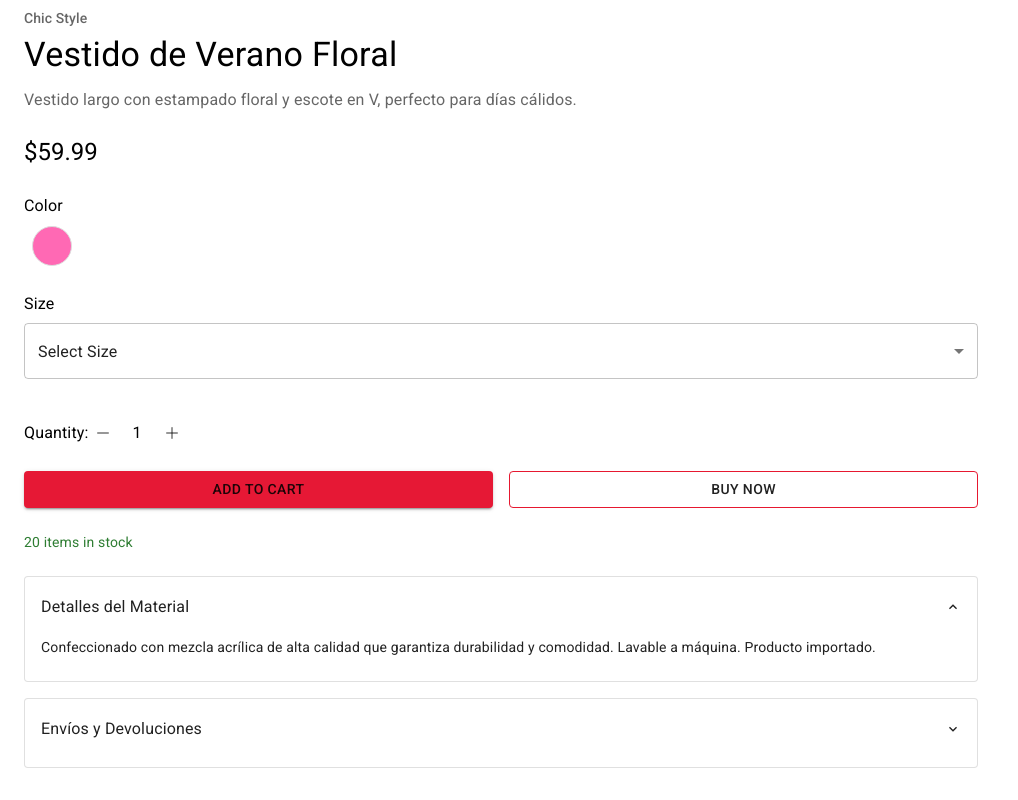
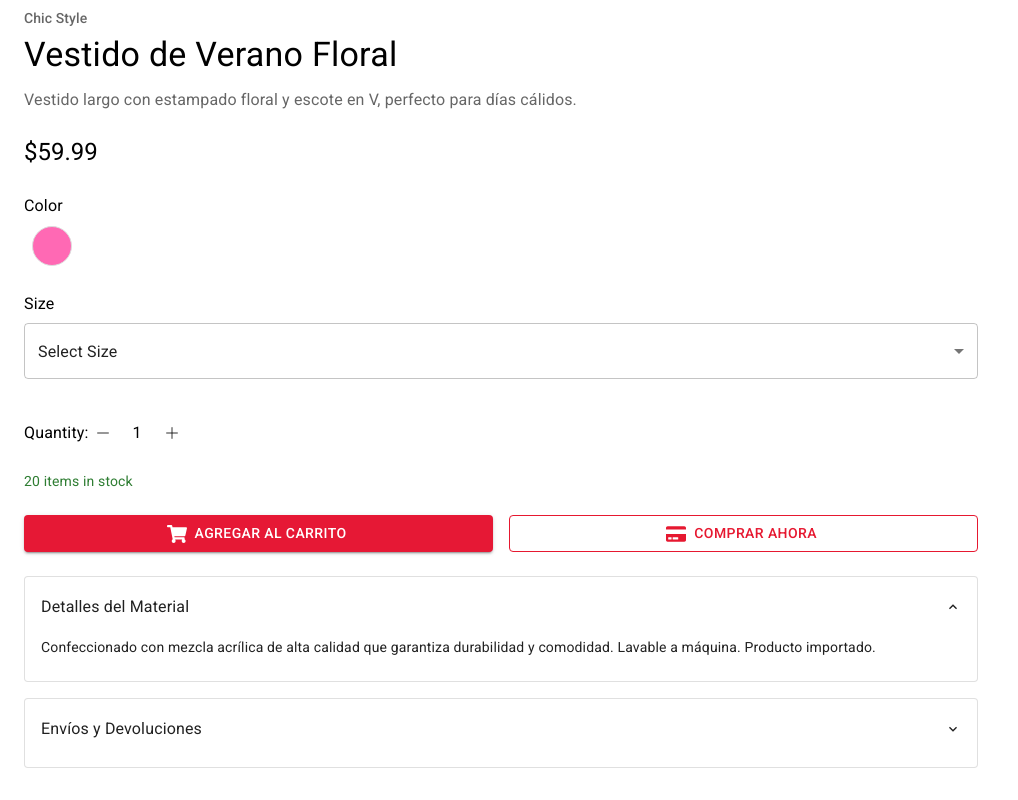
Before and after one commit to niclovich/mitienda-app, a React (Vite) app: page /item/1 in a window 1280 px wide. Shown: the part 779-1579 px from the top of the page, without its empty margins (0-1018 px from the left). Built offline with nearby package versions, Linux system fonts and the light colour scheme; a web font is replaced by a local one.

Commit message:
Actualizacion en componente itemDetaill

```diff
--- a/src/components/ItemDetail.jsx
+++ b/src/components/ItemDetail.jsx
@@ -3,6 +3,7 @@ import React, { useState } from "react";
 import { Box, Button, Container, Grid, Typography, Select, MenuItem, IconButton, Collapse, Card, CardContent, styled, ImageList, ImageListItem } from "@mui/material";
 import { FiMinus, FiPlus } from "react-icons/fi";
 import { MdExpandMore, MdExpandLess } from "react-icons/md";
+import { FaShoppingCart, FaCreditCard } from "react-icons/fa";
 
 const ProductImage = styled("img")(({ theme }) => ({
   width: "100%",
@@ -155,26 +156,6 @@ const ItemDetail = ({product}) => {
             </IconButton>
           </Box>
 
-          <Box sx={{ display: "flex", gap: 2, mb: 3 }}>
-            <Button
-              variant="contained"
-              fullWidth
-              sx={{
-                bgcolor: "#e61835",
-                color: "text.primary",
-              }}
-            >
-              Add to Cart
-            </Button>
-            <Button
-              variant="outlined"
-              fullWidth
-              sx={{ borderColor: "#e61830", color: "text.primary" }}
-            >
-              Buy Now
-            </Button>
-          </Box>
-
           <Typography
             variant="body2"
             color={product.stock > 0 ? "success.main" : "error.main"}
@@ -182,6 +163,38 @@ const ItemDetail = ({product}) => {
           >
             {product.stock > 0 ? `${product.stock} items in stock` : "Out of stock"}
           </Typography>
+            <Box sx={{ display: "flex", gap: 2, mb: 3 }}>
+              <Button
+                variant="contained"
+                fullWidth
+                startIcon={<FaShoppingCart />}
+                sx={{
+                  bgcolor: "#e61835",
+                  color: "white",
+                  "&:hover": { bgcolor: "#c5132c" }
+                }}
+              >
+                Agregar al Carrito
+              </Button>
+
+              <Button
+                variant="outlined"
+                fullWidth
+                startIcon={<FaCreditCard />}
+                sx={{
+                  borderColor: "#e61830",
+                  color: "#e61830",
+                  "&:hover": {
+                    bgcolor: "#fff5f5",
+                    borderColor: "#c5132c",
+                    color: "#c5132c"
+                  }
+                }}
+              >
+                Comprar Ahora
+              </Button>
+            </Box>
+
 
           <Card variant="outlined" sx={{ mb: 2 }}>
             <CardContent
```
